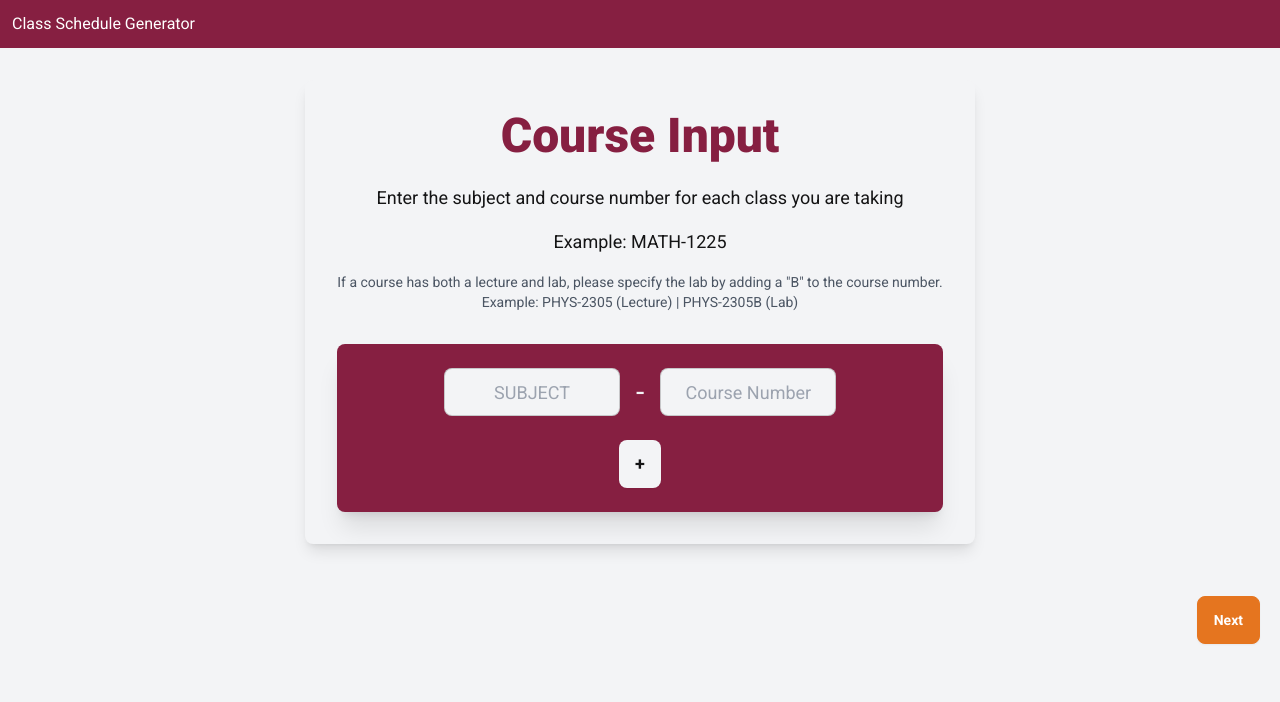
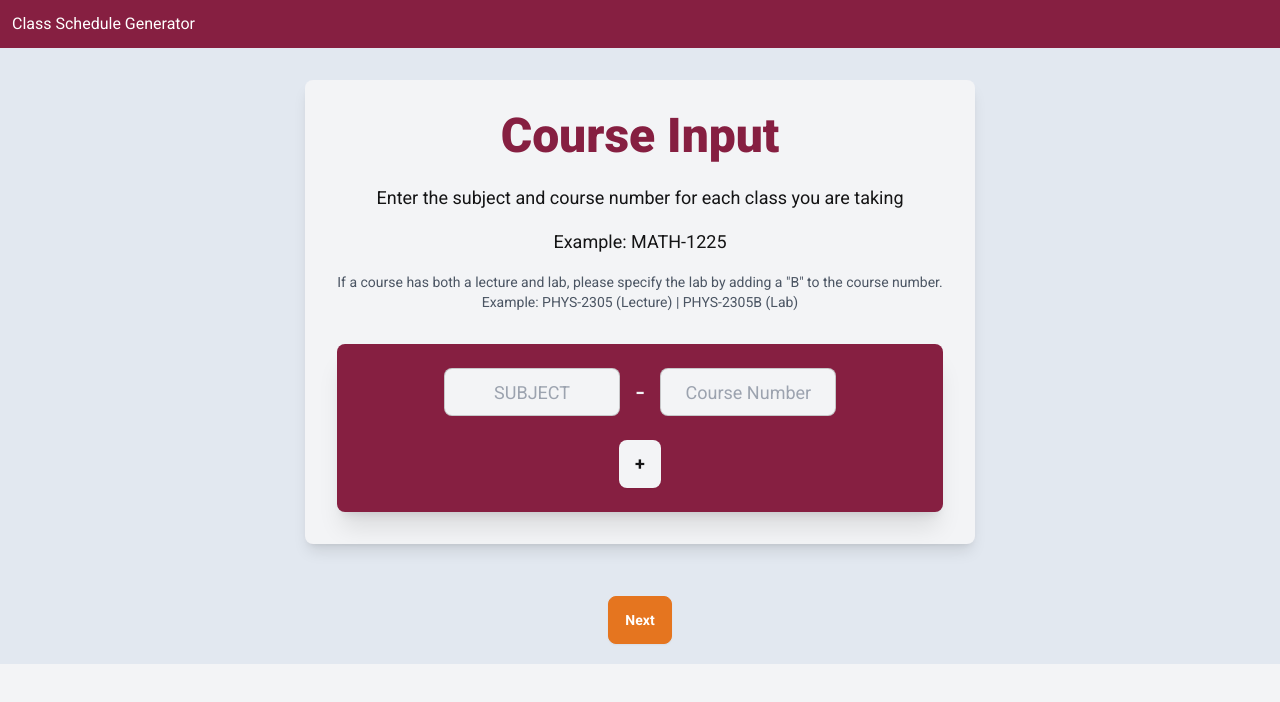
Before and after one commit to brennanh07/courseflow, a Next.js app in the folder frontend/: page / in a window 1280 px wide. Shown: the top 702 px of the page. Built offline with nearby package versions, Linux system fonts and the light colour scheme.

Commit message:
potential background image, added animation package, frontend design changes

```diff
--- a/frontend/package.json
+++ b/frontend/package.json
@@ -9,6 +9,7 @@
     "lint": "next lint"
   },
   "dependencies": {
+    "animate.css": "^4.1.1",
     "autoprefixer": "^10.4.20",
     "axios": "^1.7.7",
     "next": "14.2.5",
--- a/frontend/src/app/page.tsx
+++ b/frontend/src/app/page.tsx
@@ -110,22 +110,48 @@ export default function Home() {
   };
 
   return (
-    <div>
-      <div className="flex justify-center">
-        {step === 1 && (
+    <div
+      className="flex flex-col items-center bg-cover bg-center bg-no-repeat bg-slate-200"
+      // style={{
+      //   backgroundImage: "url('/background-image.jpg')",
+      // }}
+    >
+      <div className="flex justify-center w-full">
+        {/* Step 1 - Course Input */}
+        <div
+          className={`transition-opacity duration-500 ${
+            step === 1 ? "opacity-100" : "opacity-0"
+          }`}
+          style={{ display: step === 1 ? "block" : "none" }}
+        >
           <CourseInputSection courses={courses} setCourses={setCourses} />
-        )}
-        {step === 2 && (
+        </div>
+
+        {/* Step 2 - Breaks Input */}
+        <div
+          className={`transition-opacity duration-500 ${
+            step === 2 ? "opacity-100" : "opacity-0"
+          }`}
+          style={{ display: step === 2 ? "block" : "none" }}
+        >
           <BreaksInputSection breaks={breaks} setBreaks={setBreaks} />
-        )}
-        {step === 3 && (
+        </div>
+
+        {/* Step 3 - Preferences Input */}
+        <div
+          className={`transition-opacity duration-500 ${
+            step === 3 ? "opacity-100" : "opacity-0"
+          }`}
+          style={{ display: step === 3 ? "block" : "none" }}
+        >
           <PreferencesInputSection
             preferences={preferences}
             setPreferences={setPreferences}
           />
-        )}
+        </div>
       </div>
 
+      {/* Navigation Buttons */}
       {step < 4 && (
         <div className="flex justify-end m-5 space-x-3">
           {step > 1 && (
@@ -145,12 +171,14 @@ export default function Home() {
         </div>
       )}
 
+      {/* Loading Spinner */}
       {isLoading && (
         <div className="flex justify-center">
           <span className="loading loading-lg text-6xl"></span>
         </div>
       )}
 
+      {/* Step 4 - Generated Schedules */}
       {step === 4 && (
         <div className="flex flex-col items-center">
           <h2 className="text-3xl font-main font-bold">Generated Schedules</h2>
```
Also changed, not shown: frontend/public/background-image.jpg (added).
